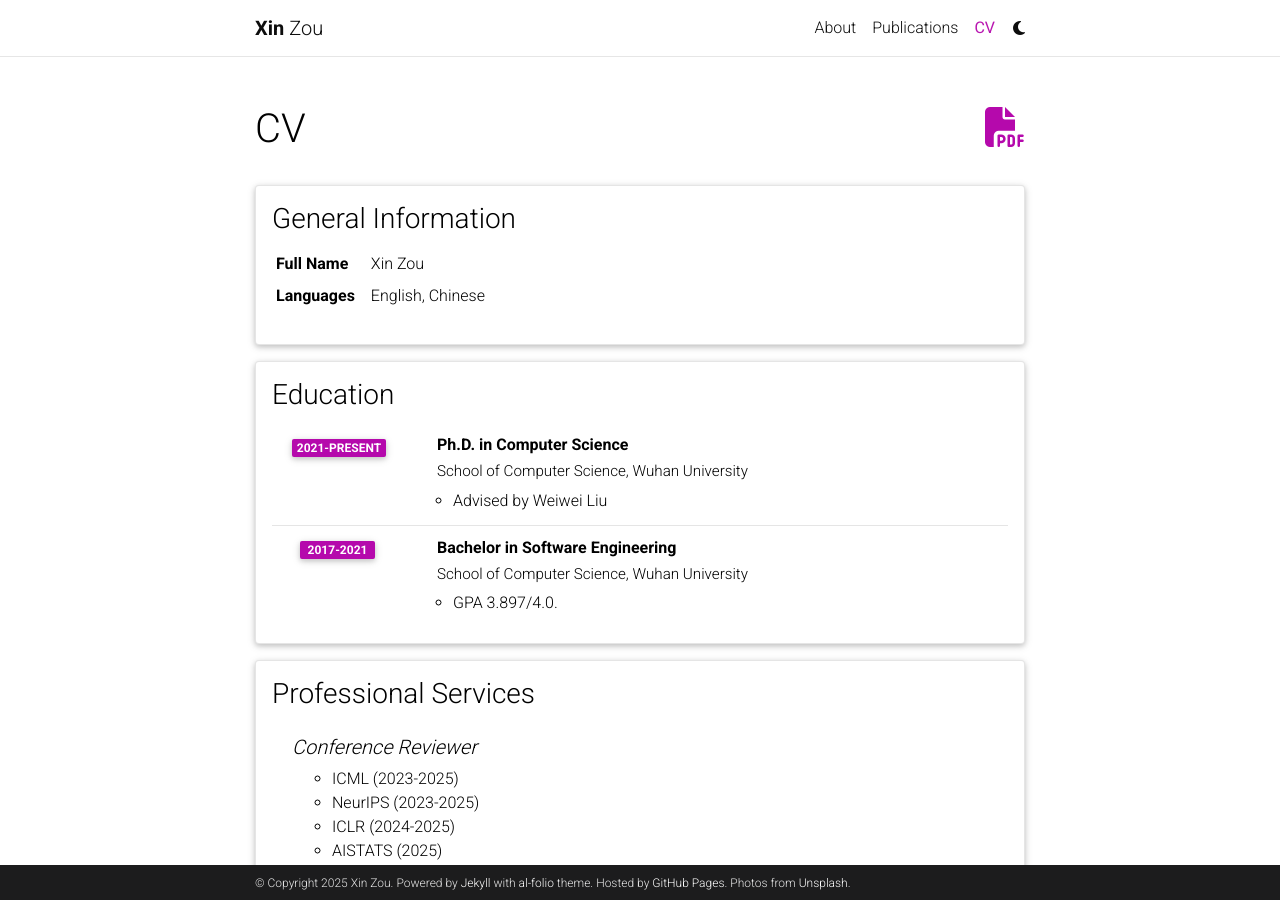
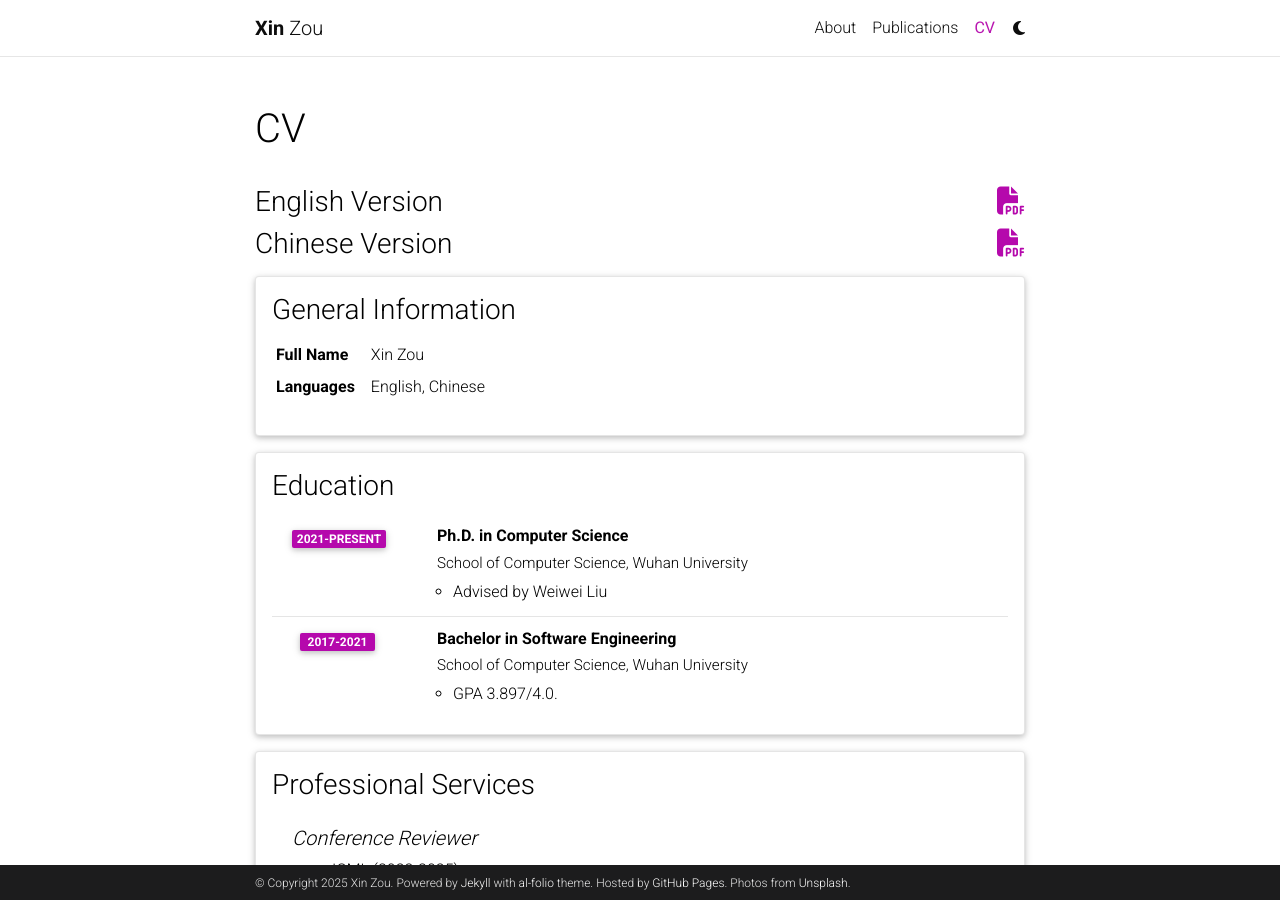
Before and after one commit to ZouXinn/ZouXinn.github.io, a Jekyll site: the page built from _pages/cv.md, in a window 1280 px wide and 900 px high. Built offline with Jekyll 4.4.1, drawn with Linux system fonts in a browser that asks for light colours; comment, search, counter and statistics services are not loaded; a style sheet for code colours, icons or effects is not loaded.

Commit message:
change cv

```diff
--- a/_bibliography/papers.bib
+++ b/_bibliography/papers.bib
@@ -28,6 +28,7 @@
   eqauthors={Xin Zou, Zhengyu Zhou},
   html={https://openreview.net/forum?id=7Lv8zHQWwS},
   pdf={https://openreview.net/pdf?id=7Lv8zHQWwS},
+  highlight={Solve a COLT 2014 open problem},
 }
 
 @article{LI2024111008,
--- a/_layouts/bib.html
+++ b/_layouts/bib.html
@@ -29,7 +29,7 @@
         <!-- Entry bib key -->
         <div id="{{entry.key}}" class="col-sm-8">
         <!-- Title -->
-        <div class="title">{{entry.title}}</div>
+        <div class="title">{{entry.title}}</div> {%- if  %} <span style="font-weight: bold; color: red;">{{entry.highlight}}</span>
         <!-- Author -->
         <div class="author">
         {% assign author_array_size = entry.author_array | size %}
--- a/_layouts/cv.html
+++ b/_layouts/cv.html
@@ -5,8 +5,13 @@ layout: default
         <div class="post">
 
           <header class="post-header">
-            <h1 class="post-title">{{ page.title }} {% if page.cv_pdf %}<a href="{{ page.cv_pdf | prepend: 'assets/pdf/' | relative_url}}" target="_blank" rel="noopener noreferrer" class="float-right"><i class="fas fa-file-pdf"></i></a>{% endif %}</h1>
-            <p class="post-description">{{ page.description }}</p>
+            <h1 class="post-title">{{ page.title }}
+            <p class="post-description">{{ page.description }}</p></h1>
+
+            <h3 class="post-title">{% if page.cv_pdf %} English Version<a href="{{ page.cv_pdf | prepend: 'assets/pdf/' | relative_url}}" target="_blank" rel="noopener noreferrer" class="float-right"><i class="fas fa-file-pdf"></i></a>{% endif %}</h3>
+
+            <h3 class="post-title">{% if page.cv_pdf_chinese %} Chinese Version<a href="{{ page.cv_pdf_chinese | prepend: 'assets/pdf/' | relative_url}}" target="_blank" rel="noopener noreferrer" class="float-right"><i class="fas fa-file-pdf"></i></a>{% endif %} </h3>
+
           </header>
 
           <article>
@@ -31,5 +36,4 @@ layout: default
               {% endfor %}
               </div>
           </article>
-
         </div>
--- a/_pages/cv.md
+++ b/_pages/cv.md
@@ -5,4 +5,5 @@ title: CV
 nav: true
 nav_order: 4
 cv_pdf: CV.pdf
+cv_pdf_chinese: CV-Chinese.pdf
 ---
```
Also changed, not shown: 2 other files.
